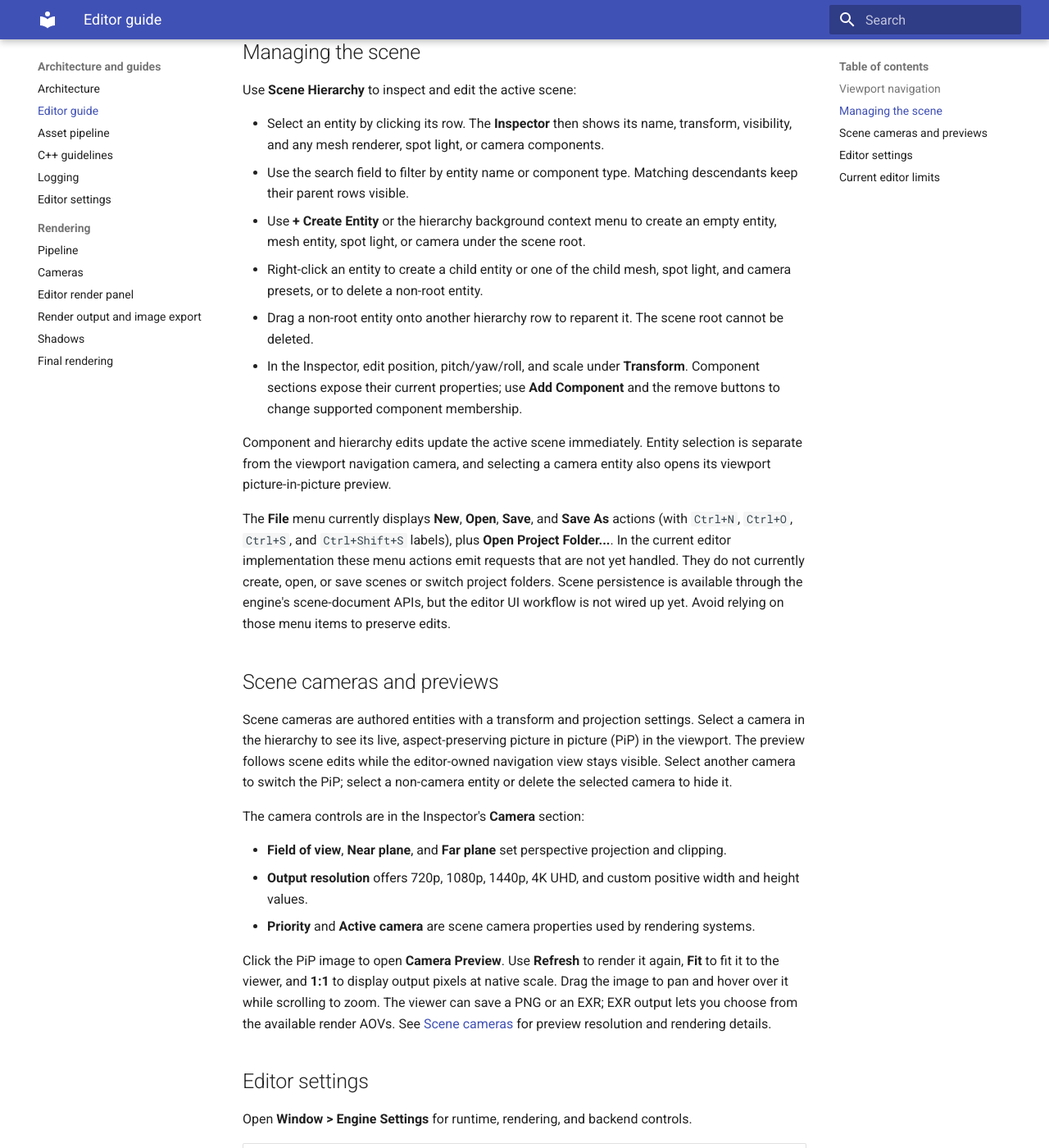
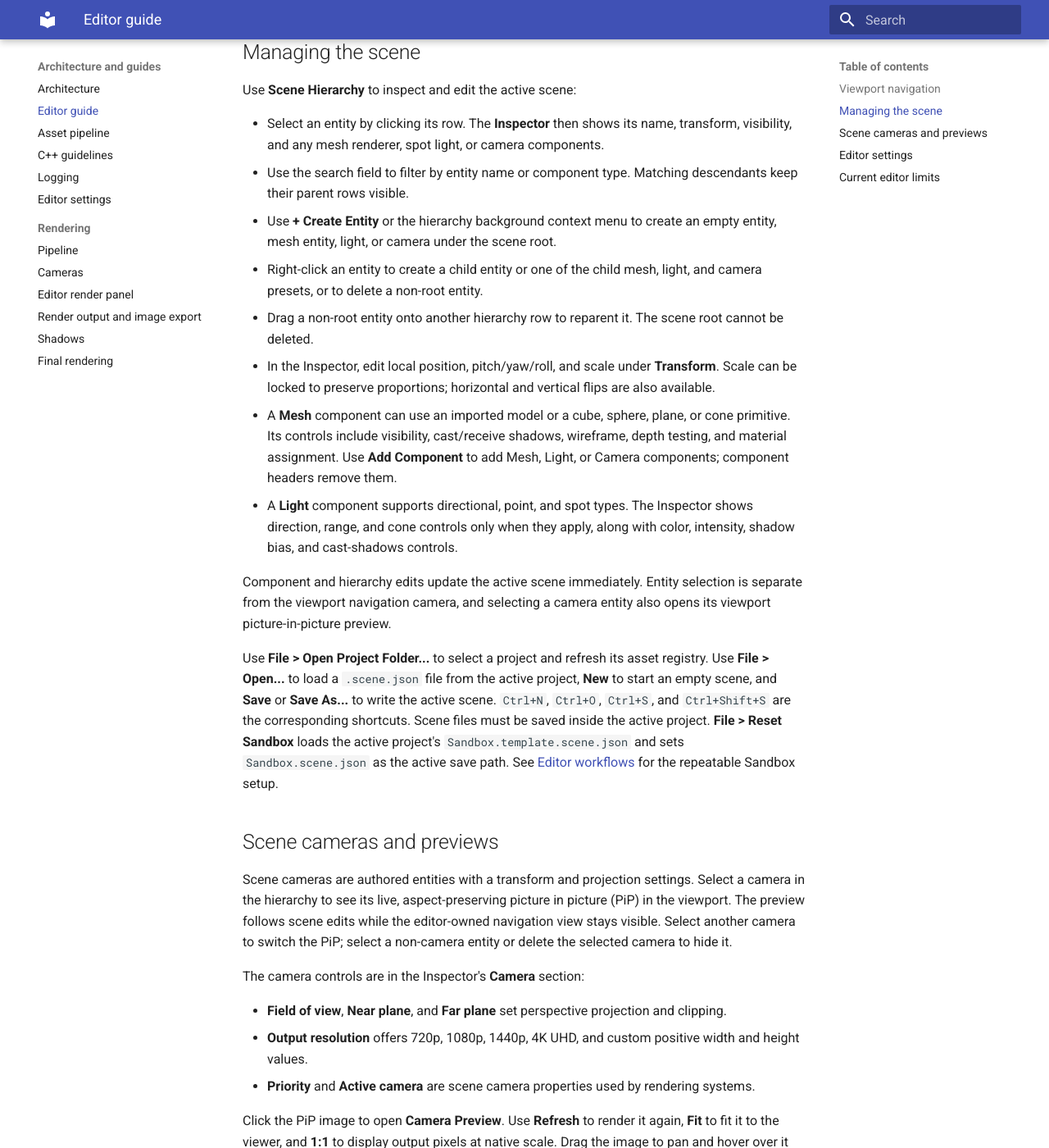
Before and after one commit to JGolaszewski/GrpahicEngine, an MkDocs documentation site: the page built from docs/editor-guide.md, in a window 1280 px wide and 1400 px high, scrolled down 963 px. Shown: the whole window at 82% size. Built offline with MkDocs 1.6.1 and Material for MkDocs 9.7.7, drawn with Linux system fonts in a browser that asks for light colours; some of the changed text lies outside the part shown.

Commit message:
docs(editor): refresh merged workflows (#91)

```diff
--- a/docs/editor-guide.md
+++ b/docs/editor-guide.md
@@ -40,26 +40,35 @@ Use **Scene Hierarchy** to inspect and edit the active scene:
 - Use the search field to filter by entity name or component type. Matching
   descendants keep their parent rows visible.
 - Use **+ Create Entity** or the hierarchy background context menu to create an
-  empty entity, mesh entity, spot light, or camera under the scene root.
+  empty entity, mesh entity, light, or camera under the scene root.
 - Right-click an entity to create a child entity or one of the child mesh,
-  spot light, and camera presets, or to delete a non-root entity.
+  light, and camera presets, or to delete a non-root entity.
 - Drag a non-root entity onto another hierarchy row to reparent it. The scene
   root cannot be deleted.
-- In the Inspector, edit position, pitch/yaw/roll, and scale under **Transform**.
-  Component sections expose their current properties; use **Add Component**
-  and the remove buttons to change supported component membership.
+- In the Inspector, edit local position, pitch/yaw/roll, and scale under
+  **Transform**. Scale can be locked to preserve proportions; horizontal and
+  vertical flips are also available.
+- A **Mesh** component can use an imported model or a cube, sphere, plane, or
+  cone primitive. Its controls include visibility, cast/receive shadows,
+  wireframe, depth testing, and material assignment. Use **Add Component** to
+  add Mesh, Light, or Camera components; component headers remove them.
+- A **Light** component supports directional, point, and spot types. The
+  Inspector shows direction, range, and cone controls only when they apply,
+  along with color, intensity, shadow bias, and cast-shadows controls.
 
 Component and hierarchy edits update the active scene immediately. Entity
 selection is separate from the viewport navigation camera, and selecting a
 camera entity also opens its viewport picture-in-picture preview.
 
-The **File** menu currently displays **New**, **Open**, **Save**, and **Save
-As** actions (with `Ctrl+N`, `Ctrl+O`, `Ctrl+S`, and `Ctrl+Shift+S` labels),
-plus **Open Project Folder...**. In the current editor implementation these
-menu actions emit requests that are not yet handled. They do not currently
-create, open, or save scenes or switch project folders. Scene persistence is
-available through the engine's scene-document APIs, but the editor UI workflow
-is not wired up yet. Avoid relying on those menu items to preserve edits.
+Use **File > Open Project Folder...** to select a project and refresh its asset
+registry. Use **File > Open...** to load a `.scene.json` file from the active
+project, **New** to start an empty scene, and **Save** or **Save As...** to
+write the active scene. `Ctrl+N`, `Ctrl+O`, `Ctrl+S`, and `Ctrl+Shift+S` are
+the corresponding shortcuts. Scene files must be saved inside the active
+project. **File > Reset Sandbox** loads the active project's
+`Sandbox.template.scene.json` and sets `Sandbox.scene.json` as the active save
+path. See [Editor workflows](editor-workflows.md) for the repeatable Sandbox
+setup.
 
 ## Scene cameras and previews
 
@@ -87,7 +96,7 @@ resolution and rendering details.
 
 ## Editor settings
 
-Open **Window > Engine Settings** for runtime, rendering, and backend controls.
+Open **Window > Settings** for runtime, rendering, and backend controls.
 
 | Section | Setting | Effect |
 | --- | --- | --- |
@@ -111,8 +120,6 @@ are applied to the current application session.
 
 ## Current editor limits
 
-- Scene file and project-folder actions are shown in the File menu but are not
-  connected to handlers yet.
 - The viewport supports camera navigation, not entity picking or transform
   gizmos. Use the hierarchy and Inspector for selection and edits.
 - The navigation camera has no visible settings panel. Authored scene cameras
```
Also changed, not shown: other parts of docs/editor-guide.md (+1 -1 lines), docs/editor-settings.md (+20 -9 lines).
